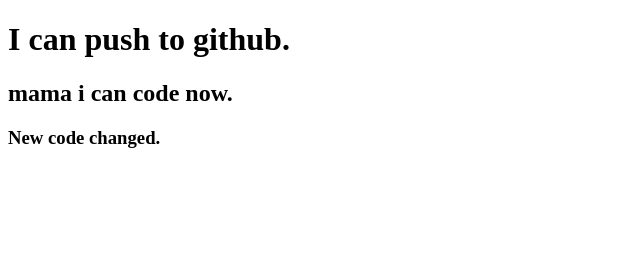
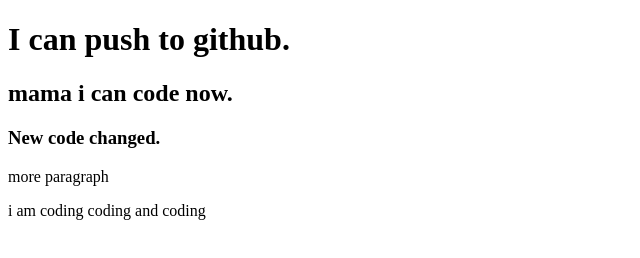
Before and after one commit to MonthasirAnwar/first-repo, a plain HTML site: page index.html in a window 1280 px wide. Shown: the whole page, without its empty margins (0-640 px from the left). Drawn offline with Linux system fonts and the light colour scheme.

Commit message:
style added

```diff
--- a/index.html
+++ b/index.html
@@ -10,6 +10,8 @@
     <h1>I can push to github.</h1>
     <h2>mama i can code now.</h2>
     <h3>New code changed.</h3>
+    <p>more paragraph</p>
+    <p>i am coding coding and coding</p>
 
 </body>
 </html>
```
Also changed, not shown: style.css (added).
